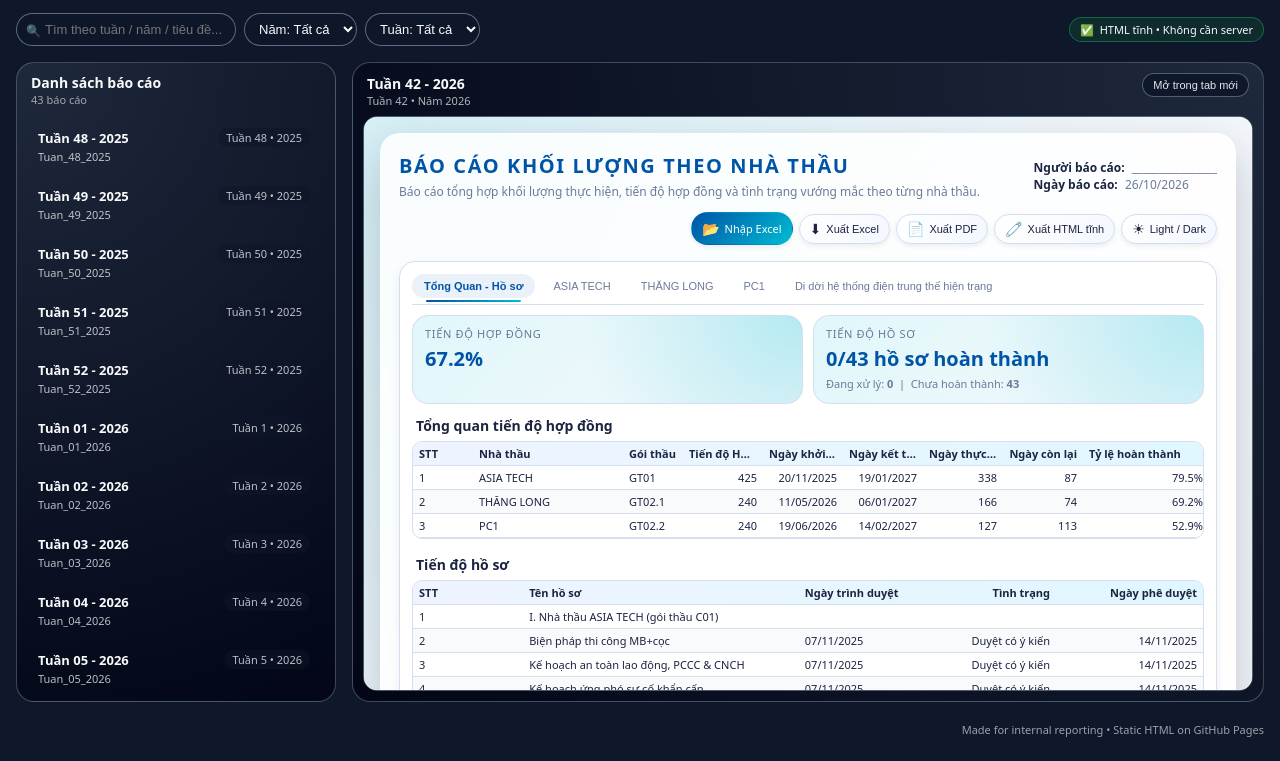
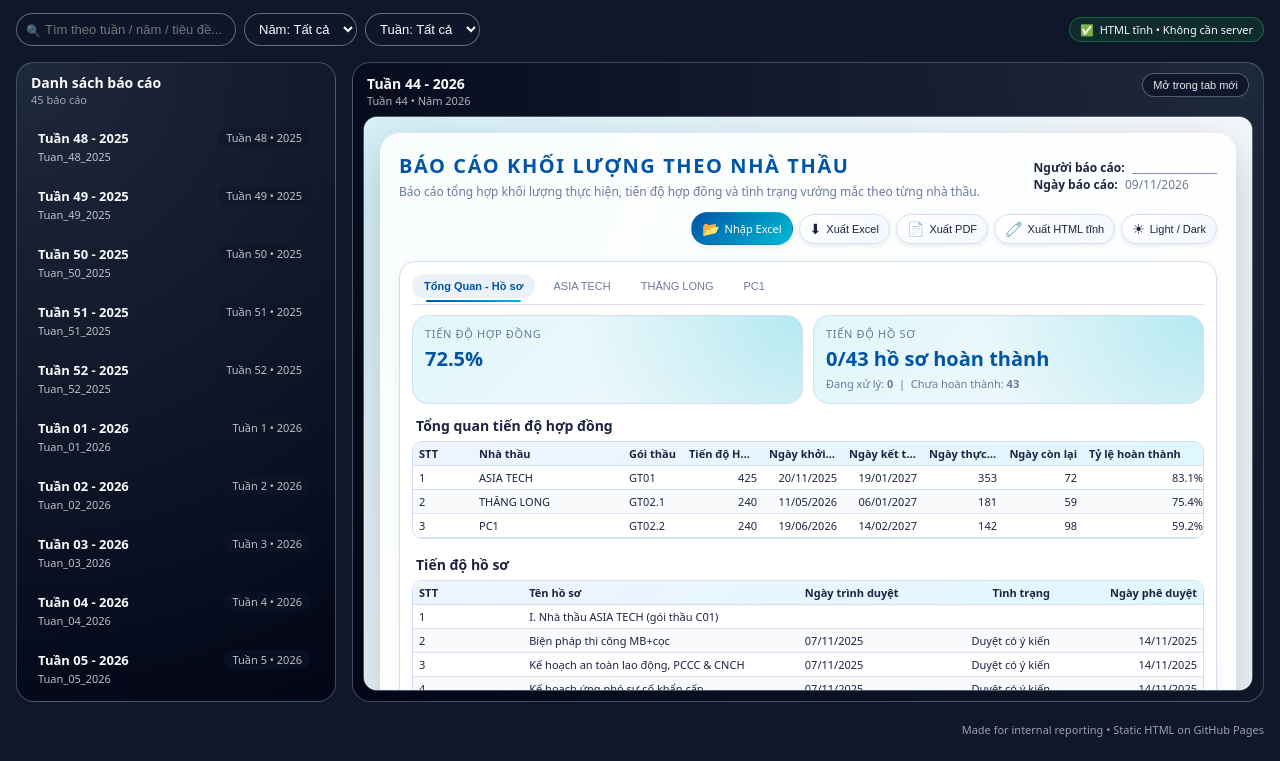
Before and after one commit to hniccnyenlenh-crypto/Bao_cao_thi_cong_DV5, a plain HTML site: page index.html in a window 1280 px wide. Shown: the part 63-824 px from the top of the page. Drawn offline with nearby package versions, Linux system fonts and the light colour scheme.

Commit message:
Update index.html

```diff
--- a/index.html
+++ b/index.html
@@ -360,6 +360,8 @@
        { id: "Tuan_39_2026", path: "reports/Tuan_39_2026.html", week: 39, year: 2026, title: "Tuần 39 - 2026", updatedAt: "" },
        { id: "Tuan_40_2026", path: "reports/Tuan_40_2026.html", week: 40, year: 2026, title: "Tuần 40 - 2026", updatedAt: "" },
        { id: "Tuan_42_2026", path: "reports/Tuan_42_2026.html", week: 42, year: 2026, title: "Tuần 42 - 2026", updatedAt: "" },
+      { id: "Tuan_43_2026", path: "reports/Tuan_43_2026.html", week: 43, year: 2026, title: "Tuần 43 - 2026", updatedAt: "" },
+      { id: "Tuan_44_2026", path: "reports/Tuan_44_2026.html", week: 44, year: 2026, title: "Tuần 44 - 2026", updatedAt: "" },
     ];
 
     const searchInput = document.getElementById("searchInput");
```
